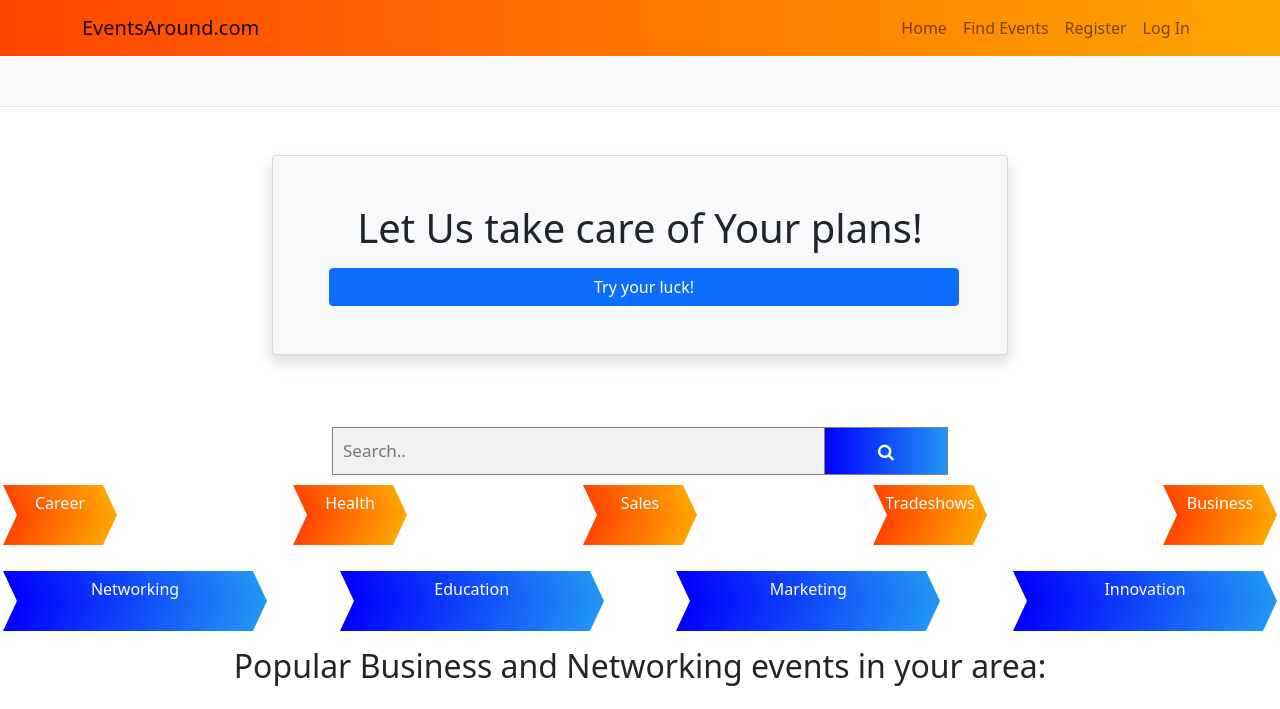
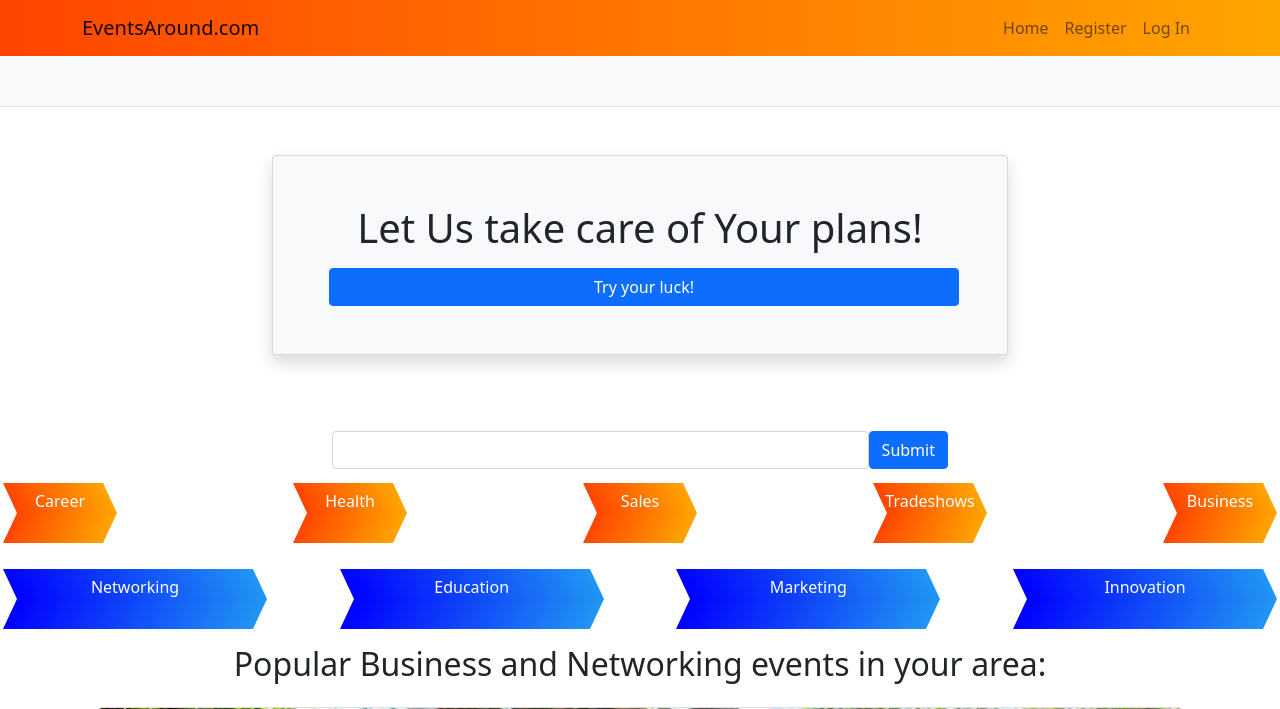
Before and after one commit to n11353091/IAB207-QUT, a Flask app: page / in a window 1280 px wide. Shown: the top 709 px of the page. Run offline with Flask 3, Linux system fonts and the light colour scheme; some libraries are stand-ins or nearby versions.

Commit message:
Basic search function, still needs args tweaking

```diff
--- a/a3_group53/EventsAround/templates/base.html
+++ b/a3_group53/EventsAround/templates/base.html
@@ -54,7 +54,6 @@
                     <div class="navbar-nav ml-auto">
 
                         <a class="nav-item nav-link" href="/">Home</a>
-                        <a class="nav-item nav-link" href="{{ url_for('event.search') }}">Find Events</a>
 
                         <!-- Register/Login/Logout and welcome -->
                         {% if current_user.is_authenticated %}
--- a/a3_group53/EventsAround/templates/index.html
+++ b/a3_group53/EventsAround/templates/index.html
@@ -35,10 +35,10 @@
 </div>
 <div class="container col-md-6">
    <!-- Search -->
-   <form class="search">
-      <input type="text" placeholder="Search.." name="search">
-      <button type="submit"><i class="fa fa-search"></i></button>
-   </form>
+   <form class="form-inline d-flex flex-nowrap" action="{{url_for('main.search')}}" >
+      <input type="text" name="search" class="form-control flex-grow-1 my-1 mr-sm-2" id="SearchForm">
+      <button type="submit" class="flex-shrink-1 btn btn-primary my-1">Submit</button>
+    </form>
 </div>
 </header>
 
```
Also changed, not shown: a3_group53/EventsAround/templates/events/search.html (+25 -4 lines).
